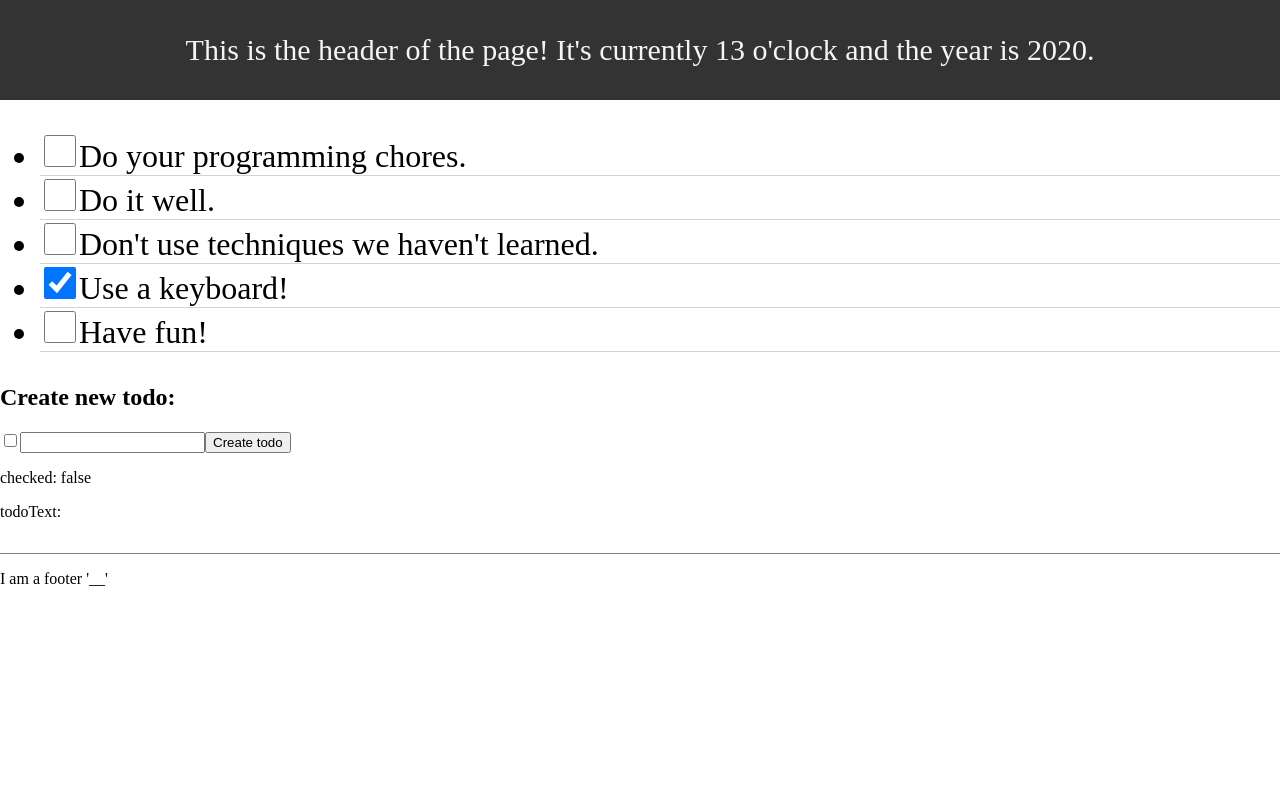
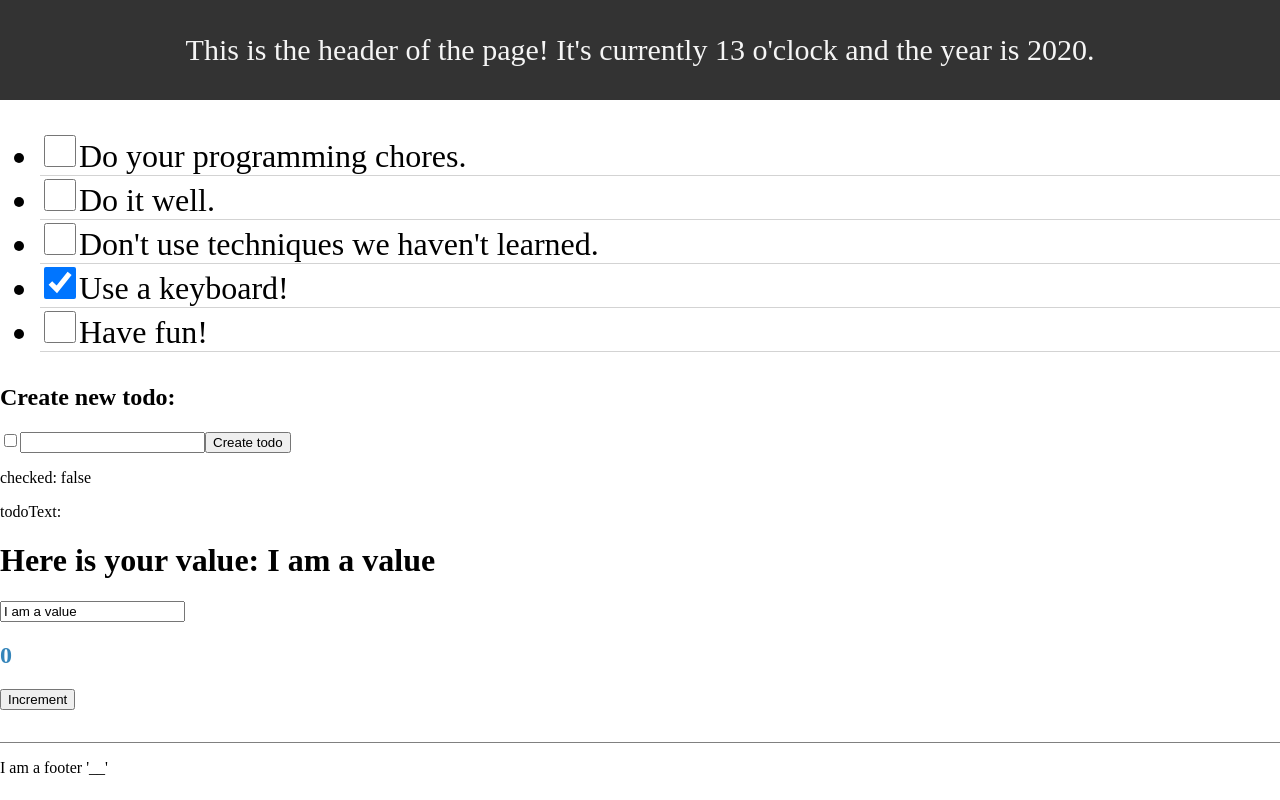
Before and after one commit to TE4-Daniel-Kull/startup-project, a React (Create React App) app: page / in a window 1280 px wide. Built offline with nearby package versions, Linux system fonts and the light colour scheme.

Commit message:
Added an example file for functional state

```diff
--- a/package.json
+++ b/package.json
@@ -7,6 +7,7 @@
     "@testing-library/react": "^9.3.2",
     "@testing-library/user-event": "^7.1.2",
     "node-sass": "^4.13.0",
+    "randomcolor": "^0.5.4",
     "react": "^16.12.0",
     "react-dom": "^16.12.0",
     "react-scripts": "3.3.0"
--- /dev/null
+++ b/src/components/FunctionalStateComponent.js
@@ -0,0 +1,31 @@
+import React from'react';
+import randomColor from 'randomcolor';
+
+function FunctionalStateComponent() {
+    const [value, setValue] = React.useState("I am a value");
+    const [count, setCount] = React.useState(0);
+    const [color, setColor] = React.useState("black");
+
+    function updateCount() {
+        setCount(prevCount => prevCount + 1);
+    }
+
+    React.useEffect(() => { // Gets called everytime count changes value (see second argument).
+        setColor(randomColor());
+    }, [count]);
+
+    return (
+        <div>
+            <h1>Here is your value: {value}</h1>
+            <input
+                value={value}
+                onChange={(event) => {setValue(event.target.value)}}
+            />
+            <br />
+            <h2 style={{color: color}}>{count}</h2>
+            <button onClick={updateCount}>Increment</button>
+        </div>
+    );
+}
+
+export default FunctionalStateComponent;
--- a/src/views/StartPage.js
+++ b/src/views/StartPage.js
@@ -1,6 +1,7 @@
 import React from 'react';
 import TodoList from '../components/TodoList';
 import TodoForm from '../components/TodoForm';
+import FunctionalStateComponent from '../components/FunctionalStateComponent';
 import MockupData from '../MockupData.js';
 
 class StartPage extends React.Component {
@@ -17,6 +18,7 @@ class StartPage extends React.Component {
             <div>
                 <TodoList todoItems={this.state.todoItems}/>
                 <TodoForm todoItems={this.state.todoItems}/>
+                <FunctionalStateComponent />
             </div>
         );
     }
```
Also changed, not shown: GetOutOfMyFace.txt, 1 other file (tests, documents, lock files or other folders).
